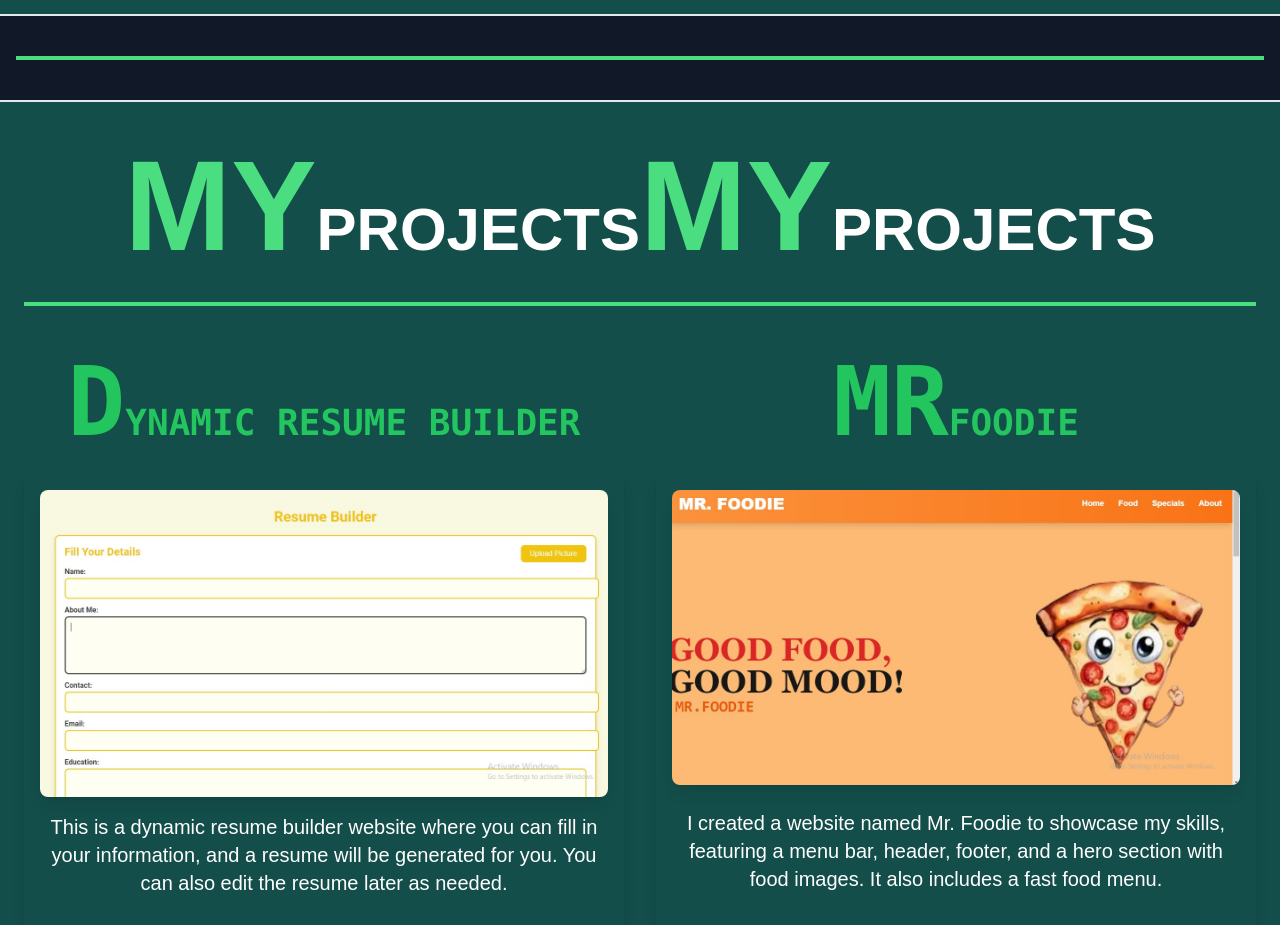
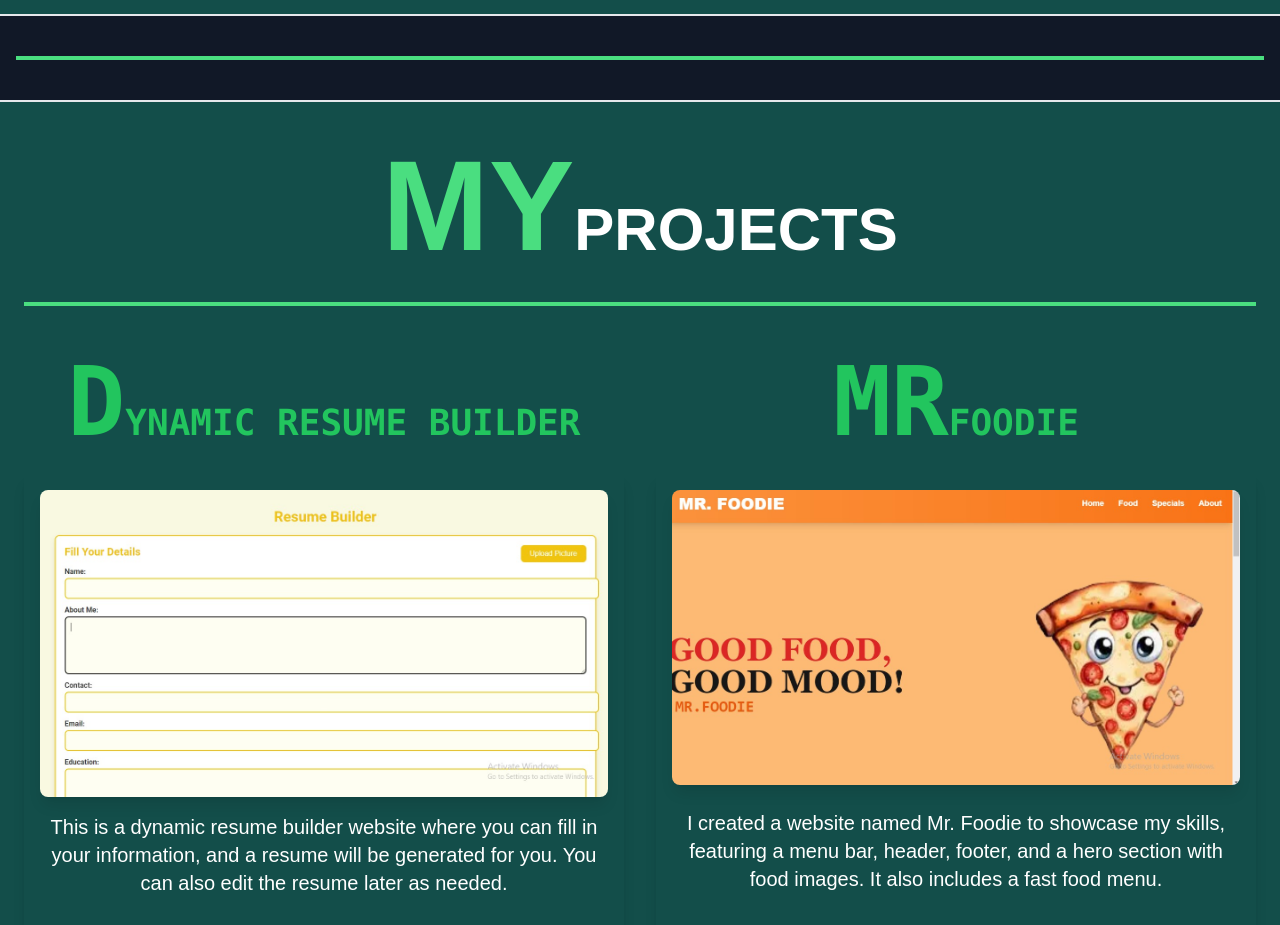
Before and after one commit to Alihamxa01/assignment.03, a Next.js app: page / in a window 1280 px wide. Shown: the part 1580-2505 px from the top of the page. Built offline with nearby package versions, Linux system fonts and the light colour scheme.

Commit message:
Update page.tsx

```diff
--- a/app/page.tsx
+++ b/app/page.tsx
@@ -40,7 +40,7 @@ export default function Page() {
       <section id="project" className="px-4 md:px-6 py-10 bg-teal-900 text-center border-y-2">
         <h2 className="text-4xl md:text-5xl lg:text-6xl font-black mb-8">
           <span className="text-3xl sm:text-6xl md:text-7xl lg:text-9xl text-green-400">MY</span>PROJECTS
-          <span className="text-6xl md:text-7xl lg:text-9xl text-green-400">MY</span>PROJECTS
+
         </h2>
 
         <div className="border-t-4 border-green-400 my-8" />
```
